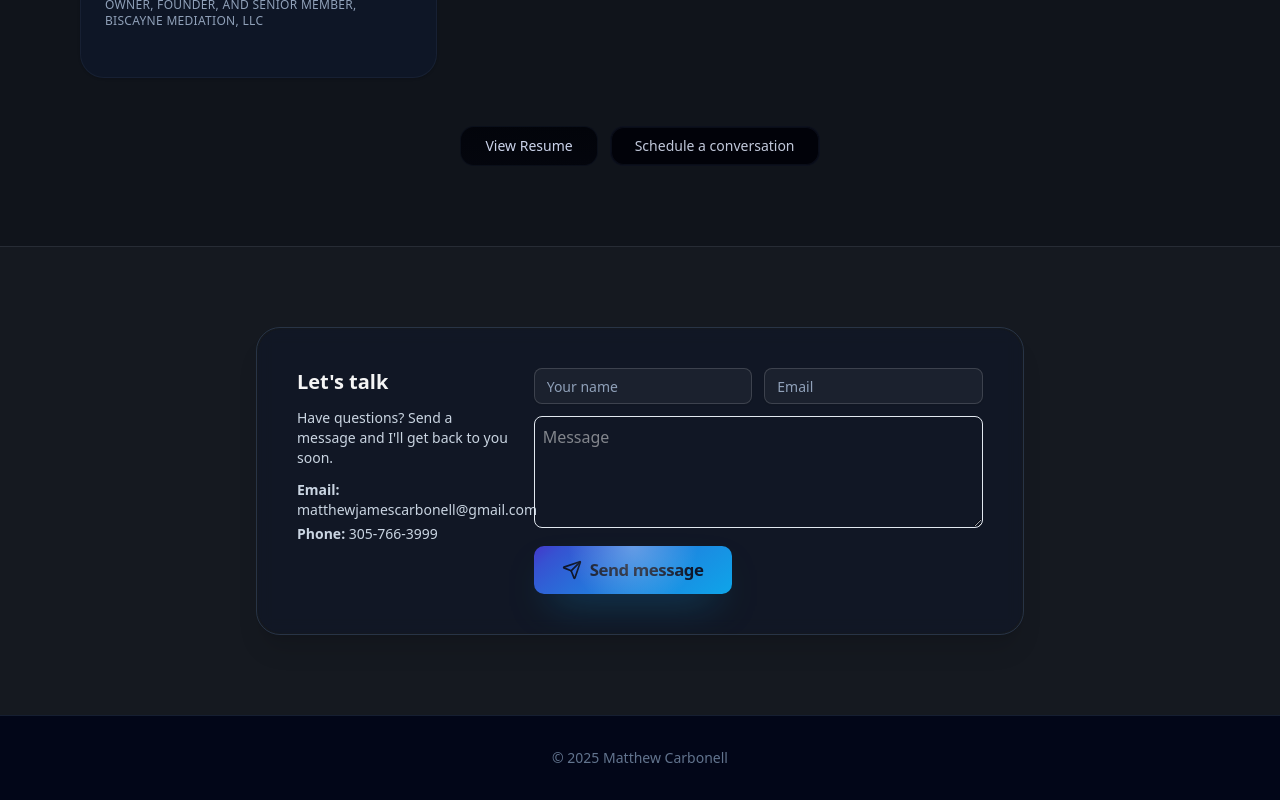
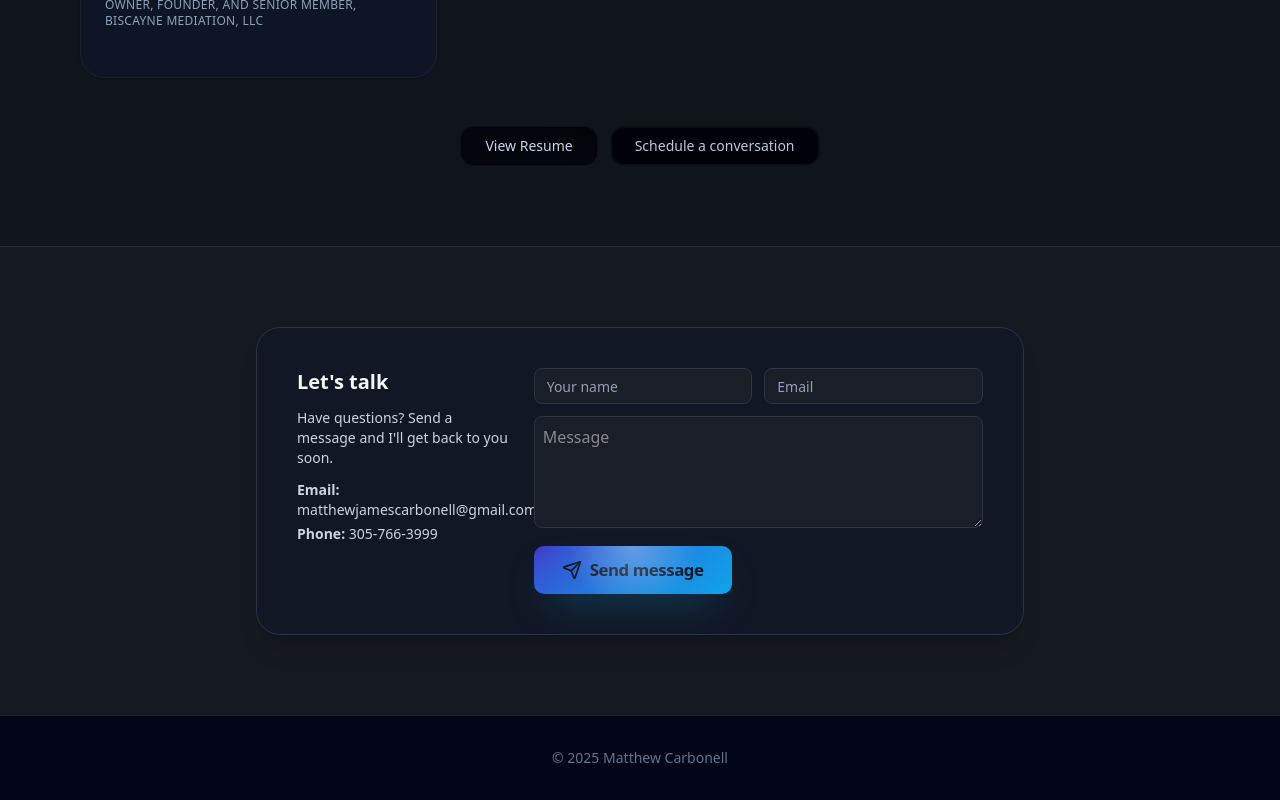
Before and after one commit to MatthewJamesCarbonell/my-website, a Next.js app: page / in a window 1280 px wide. Shown: the part 6724-7524 px from the top of the page. Built offline with nearby package versions, Linux system fonts and the light colour scheme.

Commit message:
Polish section palettes and contact form

```diff
--- a/components/ui/ContactForm.tsx
+++ b/components/ui/ContactForm.tsx
@@ -111,14 +111,25 @@ export default function ContactForm() {
       <input type="text" name="company" className="hidden" tabIndex={-1} autoComplete="off" />
 
       <div className="grid gap-3 md:grid-cols-2">
-        <Input name="name" placeholder="Your name" required />
-        <Input name="email" type="email" placeholder="Email" required />
+        <Input
+          name="name"
+          placeholder="Your name"
+          required
+          className="border border-slate-200/80 bg-white/90 dark:border-[#2f3642] dark:bg-[#1a1f27]"
+        />
+        <Input
+          name="email"
+          type="email"
+          placeholder="Email"
+          required
+          className="border border-slate-200/80 bg-white/90 dark:border-[#2f3642] dark:bg-[#1a1f27]"
+        />
       </div>
 
       <textarea
         name="message"
         placeholder="Message"
-        className="h-28 w-full rounded-md border border-slate-200 p-2 outline-none focus:ring-2"
+        className="h-28 w-full rounded-md border border-slate-200/80 bg-white/90 p-2 outline-none focus:ring-2 dark:border-[#2f3642] dark:bg-[#1a1f27]"
         required
       />
 
```
